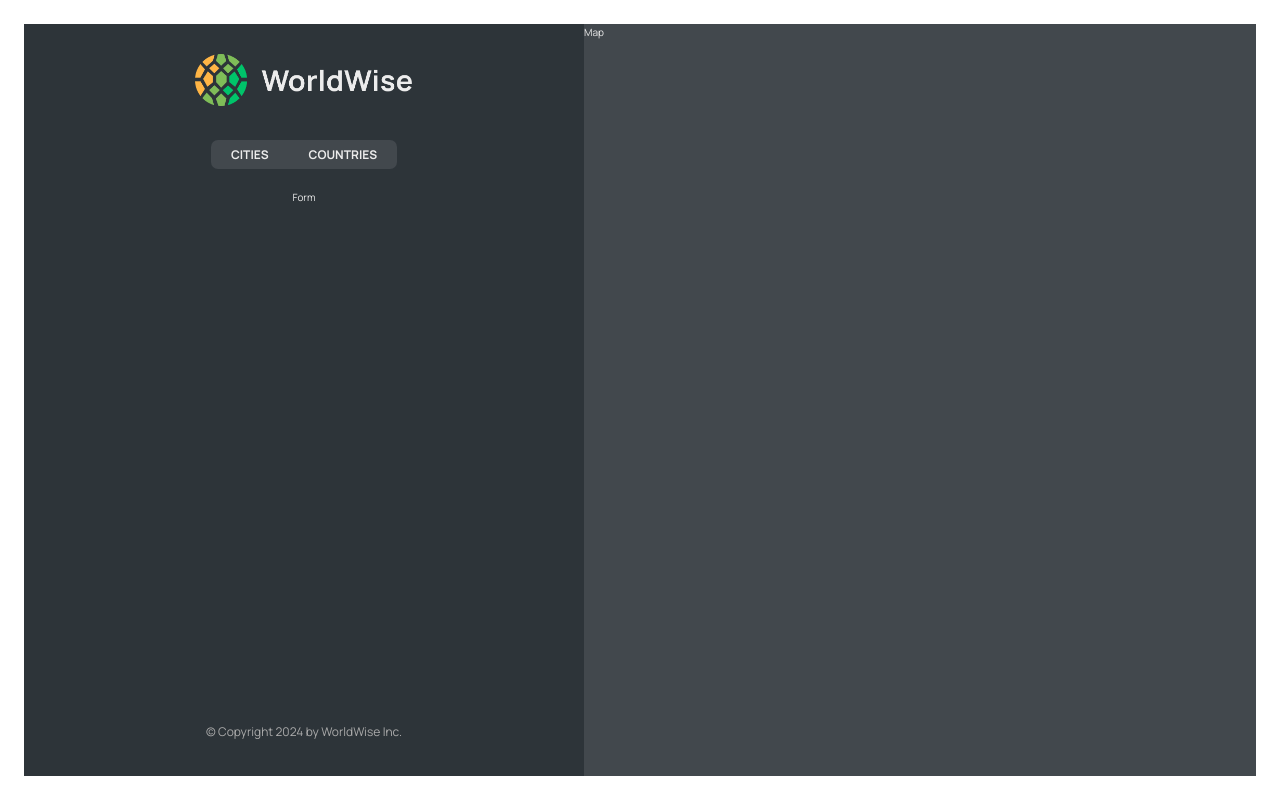
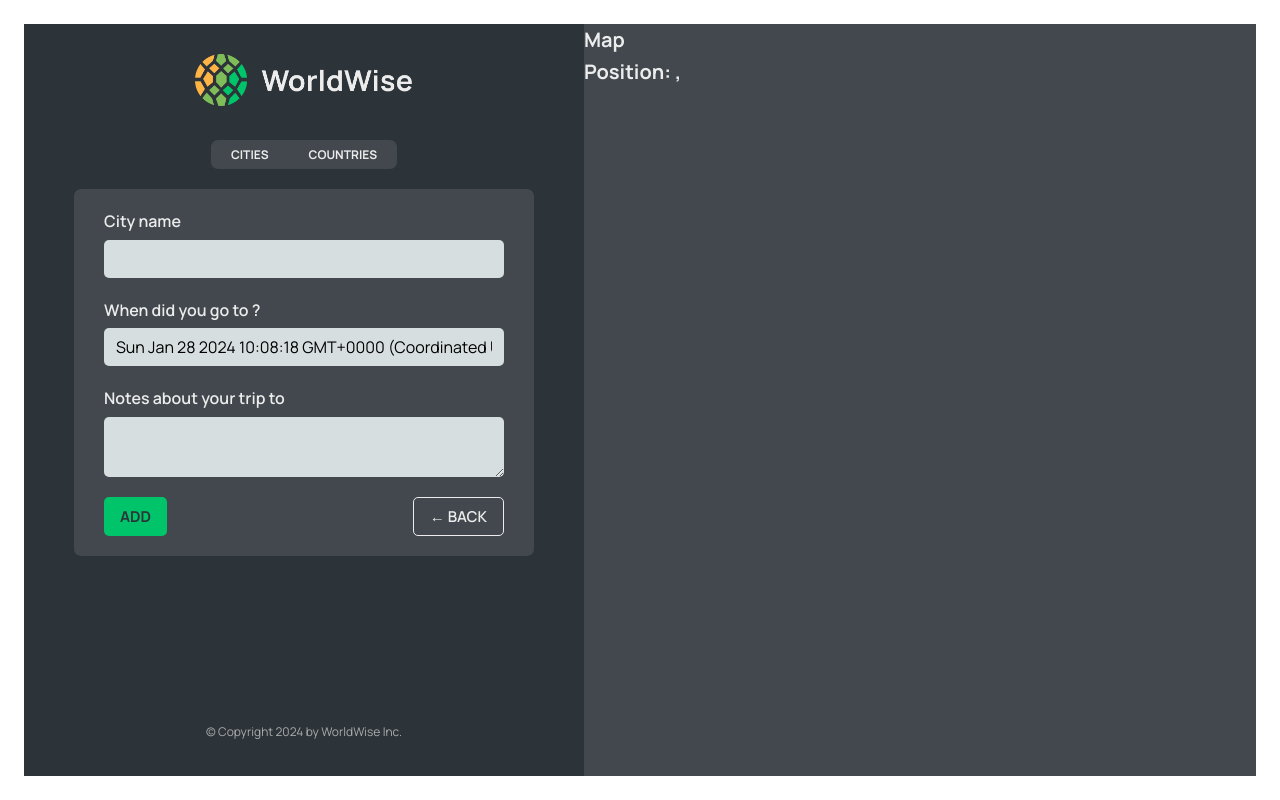
Before and after one commit to AnushkJain2201/worldwise, a React (Vite) app: page /app/form in a window 1280 px wide. Built offline with nearby package versions, Linux system fonts and the light colour scheme; data requests are answered from the project's data file.

Commit message:
feat: used useNavigate.

```diff
--- a/src/App.jsx
+++ b/src/App.jsx
@@ -1,4 +1,4 @@
-import { BrowserRouter, Route, Routes } from "react-router-dom";
+import { BrowserRouter, Navigate, Route, Routes } from "react-router-dom";
 import Product from "./pages/Product";
 import Pricing from "./pages/Pricing";
 import Homepage from "./pages/Homepage";
@@ -7,6 +7,7 @@ import PageNotFound from "./pages/PageNotFound";
 import Login from "./pages/Login";
 import CityList from "./components/CityList";
 import City from "./components/City";
+import Form from "./components/Form";
 import { useEffect, useState } from "react";
 import CountriesList from "./components/CountriesLIst";
 
@@ -42,11 +43,11 @@ const App = () => {
 				<Route path='pricing' element={<Pricing />} />
 				<Route path='login' element={<Login />} />
 				<Route path='app' element={<AppLayout />}>
-					<Route index element={<CityList cities={cities}  isLoading={isLoading}/>} />
+					<Route index element={<Navigate replace to='cities' />} />
 					<Route path='cities' element={<CityList cities={cities}  isLoading={isLoading}/>} />
 					<Route path='cities/:id' element={<City />} />
 					<Route path='countries' element={<CountriesList cities={cities} />} />
-					<Route path='form' element={<p>Form</p>} />
+					<Route path='form' element={<Form />} />
 				</Route>
 				<Route path='*' element={<PageNotFound />} />
 			</Routes>
--- /dev/null
+++ b/src/components/Button.jsx
@@ -0,0 +1,11 @@
+import styles from './Button.module.css';
+
+const Button = ({children, onClick, type}) => {
+  return (
+    <button onClick={onClick} className={`${styles.btn} ${styles[type]}`}>
+      {children}
+    </button>
+  )
+}
+
+export default Button
--- a/src/components/City.jsx
+++ b/src/components/City.jsx
@@ -1,4 +1,4 @@
-import { useParams } from "react-router-dom";
+import { useParams, useSearchParams } from "react-router-dom";
 import styles from "./City.module.css";
 
 const formatDate = (date) =>
@@ -10,10 +10,13 @@ const formatDate = (date) =>
 	}).format(new Date(date));
 
 function City() {
-
 	// In order to get the useParam hook to get data from the URL and this hook is provided to us by react router
 	// It returns the object of all the parameters the we passed in the URL
-  const {id} = useParams();
+	const { id } = useParams();
+	const [searchParams, setSearchParams] = useSearchParams();
+
+	const lat = searchParams.get("lat");
+	const lng = searchParams.get("lng");
 
 	// TEMP DATA
 	const currentCity = {
@@ -25,7 +28,11 @@ function City() {
 
 	const { cityName, emoji, date, notes } = currentCity;
 
-  return <h1>City {id}</h1>
+	return (
+		<>
+			<h1>City {id}</h1> <p>Position: {lng}, {lat}</p>
+		</>
+	);
 
 	// return (
 	//   <div className={styles.city}>
--- a/src/components/CityItem.jsx
+++ b/src/components/CityItem.jsx
@@ -8,11 +8,12 @@ const formatDate = (date) =>
 	}).format(new Date(date));
 
 const CityItem = ({ city }) => {
-	const { cityName, emoji, date, id } = city;
+	const { cityName, emoji, date, id, position } = city;
+	const {lat, lng} = position;
 
 	return (
 		<li>
-			<Link  className={styles.cityItem} to={`${id}`}>
+			<Link  className={styles.cityItem} to={`${id}?lat=${lat}&lng=${lng}`}>
 				<span className={styles.emoji}>{emoji}</span>
 
 				<h3 className={styles.name}>{cityName}</h3>
--- a/src/components/Form.jsx
+++ b/src/components/Form.jsx
@@ -3,6 +3,8 @@
 import { useState } from "react";
 
 import styles from "./Form.module.css";
+import Button from "./Button";
+import { useNavigate } from "react-router-dom";
 
 export function convertToEmoji(countryCode) {
   const codePoints = countryCode
@@ -13,6 +15,8 @@ export function convertToEmoji(countryCode) {
 }
 
 function Form() {
+  const navigate = useNavigate();
+
   const [cityName, setCityName] = useState("");
   const [country, setCountry] = useState("");
   const [date, setDate] = useState(new Date());
@@ -49,8 +53,11 @@ function Form() {
       </div>
 
       <div className={styles.buttons}>
-        <button>Add</button>
-        <button>&larr; Back</button>
+        <Button type='primary'>Add</Button>
+        <Button type='back' onClick={(e) => {
+          e.preventDefault();
+          navigate(-1);
+        }}>&larr; Back</Button>
       </div>
     </form>
   );
--- a/src/components/Map.jsx
+++ b/src/components/Map.jsx
@@ -1,6 +1,27 @@
+import { useNavigate, useSearchParams } from "react-router-dom";
 import styles from "./Map.module.css";
 const Map = () => {
-	return <div className={styles.mapContainer}>Map</div>;
+	// useNavigate returns the navigate function
+	const navigate = useNavigate();
+
+	const [searchParams, setSearchParams] = useSearchParams();
+
+	const lat = searchParams.get("lat");
+	const lng = searchParams.get("lng");
+
+
+	return (
+		<div className={styles.mapContainer} onClick={() => navigate("form")}>
+			<h1>Map</h1>
+			<h1>
+				Position: {lat}, {lng}
+			</h1>
+
+			{/* <button onClick={() => {
+				setSearchParams({lat: 23, lng: 50})
+			}}>Clcick hwere</button> */}
+		</div>
+	);
 };
 
 export default Map;
```
Lines whose indentation alone changed are shown as unchanged.
